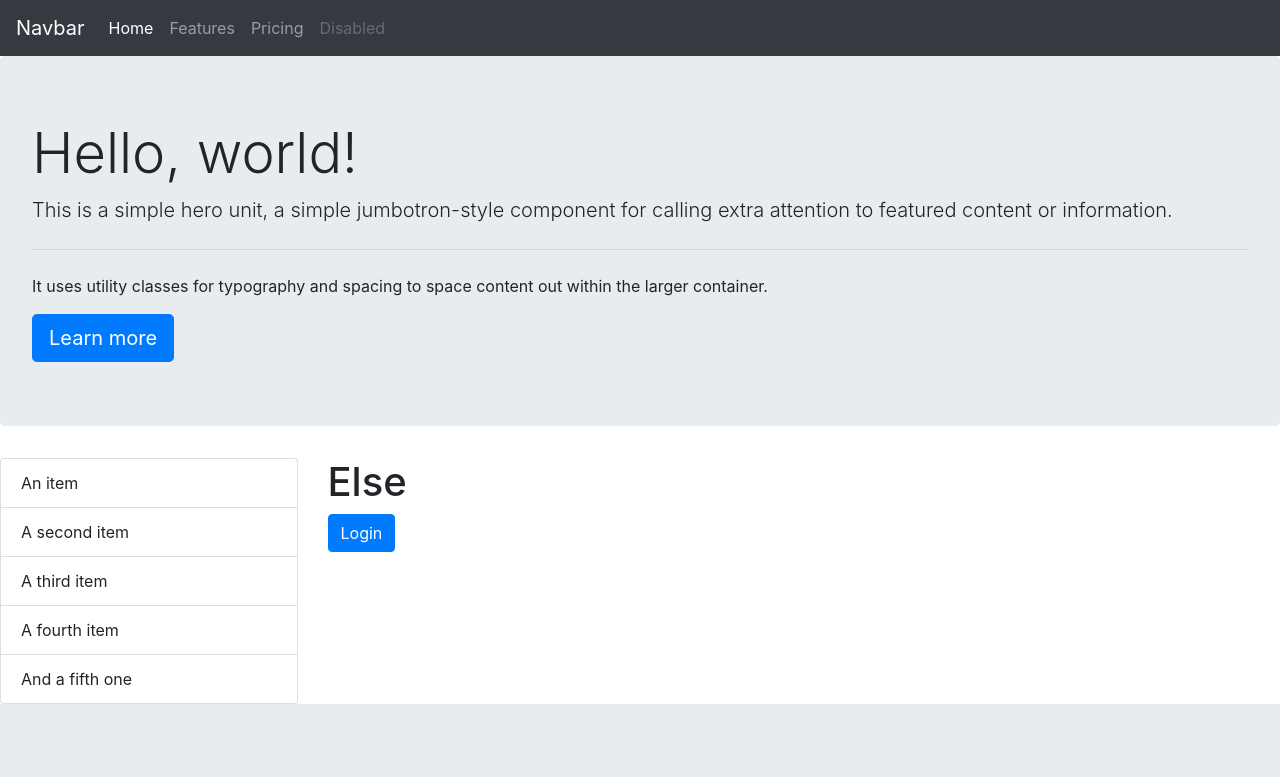
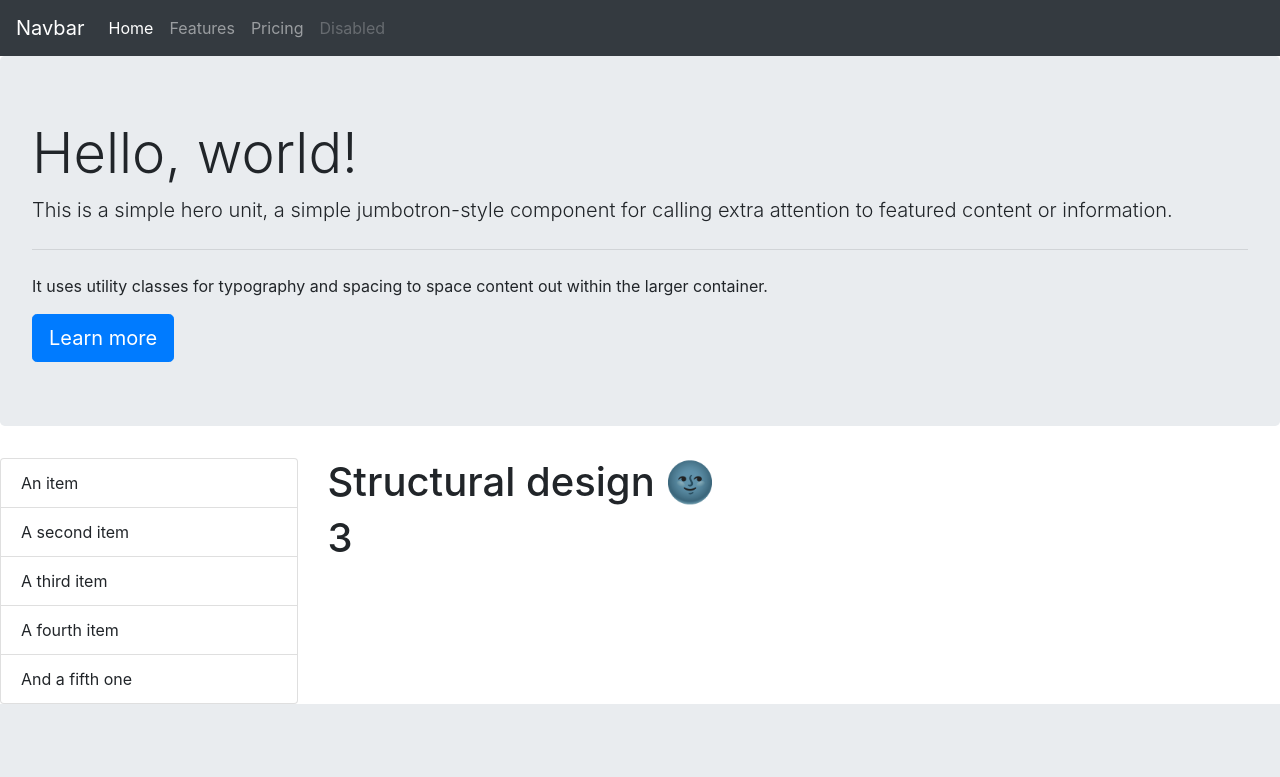
Before and after one commit to jdlovin/angular, an Angular app: page / in a window 1280 px wide. Shown: the top 777 px of the page. Built offline with nearby package versions, Linux system fonts and the light colour scheme.

Commit message:
switch it up

```diff
--- a/src/app/app.component.html
+++ b/src/app/app.component.html
@@ -5,7 +5,7 @@
         <app-sidebar></app-sidebar>
     </div>
     <div class="col-lg-9">
-        <app-what-if></app-what-if>
+        <app-switch></app-switch>
     </div>
 </div>
 
--- a/src/app/app.module.ts
+++ b/src/app/app.module.ts
@@ -14,6 +14,7 @@ import { PropertyBindComponent } from './component/property-bind/property-bind.c
 import { InputComponent } from './component/input/input.component';
 import { StyleBindComponent } from './component/style-bind/style-bind.component';
 import { WhatIfComponent } from './component/what-if/what-if.component';
+import { SwitchComponent } from './component/switch/switch.component';
 
 @NgModule({
   declarations: [
@@ -27,7 +28,8 @@ import { WhatIfComponent } from './component/what-if/what-if.component';
     PropertyBindComponent,
     InputComponent,
     StyleBindComponent,
-    WhatIfComponent
+    WhatIfComponent,
+    SwitchComponent
   ],
   imports: [
     BrowserModule,
--- /dev/null
+++ b/src/app/component/switch/switch.component.html
@@ -0,0 +1,9 @@
+<h1>Structural design 🌚</h1>
+
+<div [ngSwitch]="input">
+    <h1 *ngSwitchCase="'one'">1</h1>
+    <h1 *ngSwitchCase="'two'">2</h1>
+    <h1 *ngSwitchCase="'three'">3</h1>
+    <h1 *ngSwitchCase="'four'">4</h1>
+    <h1 *ngSwitchDefault > Not on the list</h1>
+</div>
--- /dev/null
+++ b/src/app/component/switch/switch.component.ts
@@ -0,0 +1,17 @@
+import { Component, OnInit } from '@angular/core';
+
+@Component({
+  selector: 'app-switch',
+  templateUrl: './switch.component.html',
+  styleUrls: ['./switch.component.css']
+})
+export class SwitchComponent implements OnInit {
+
+  public input = 'three';
+
+  constructor() { }
+
+  ngOnInit(): void {
+  }
+
+}
```
Also changed, not shown: src/app/component/switch/switch.component.css (added), 1 other file (tests, documents, lock files or other folders).
